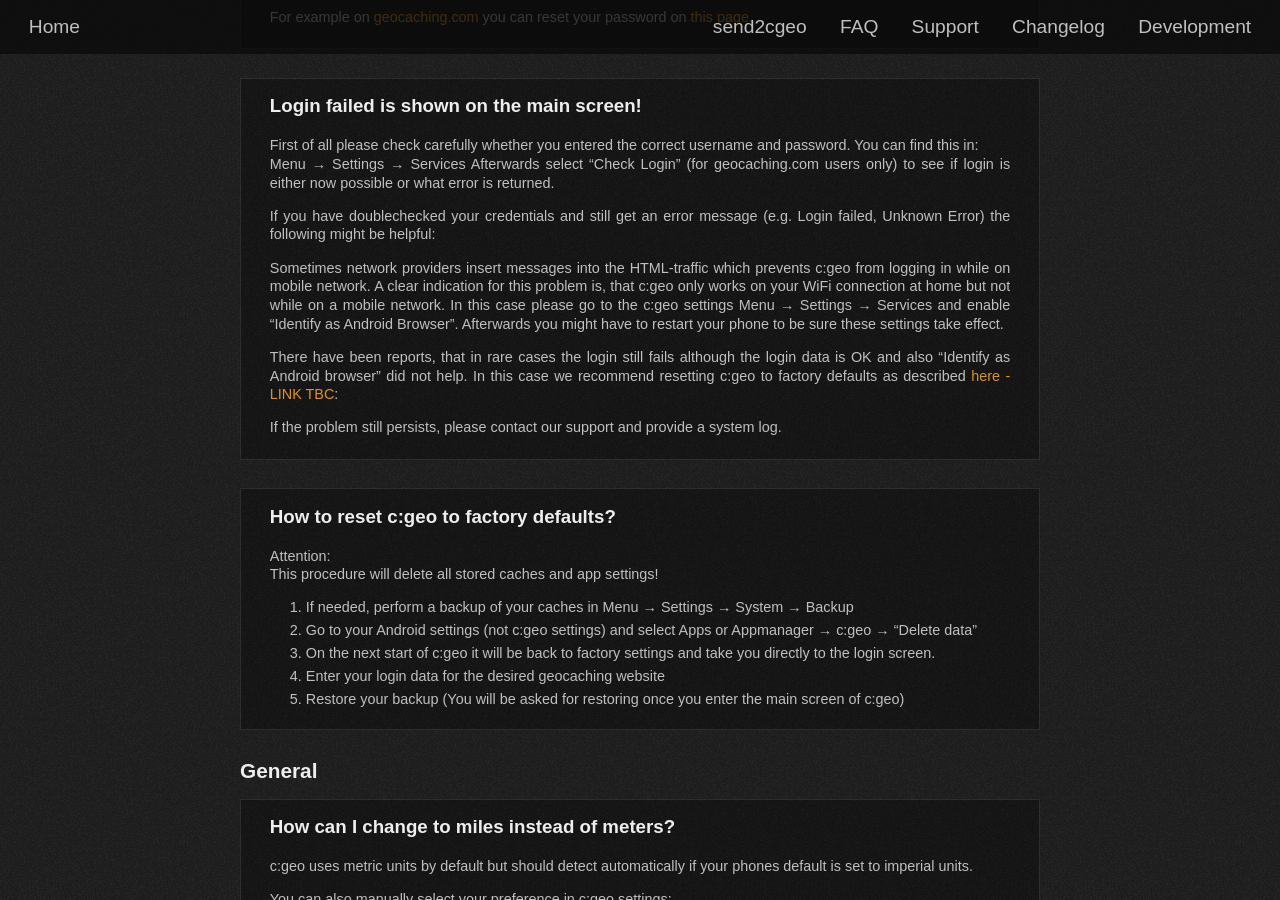
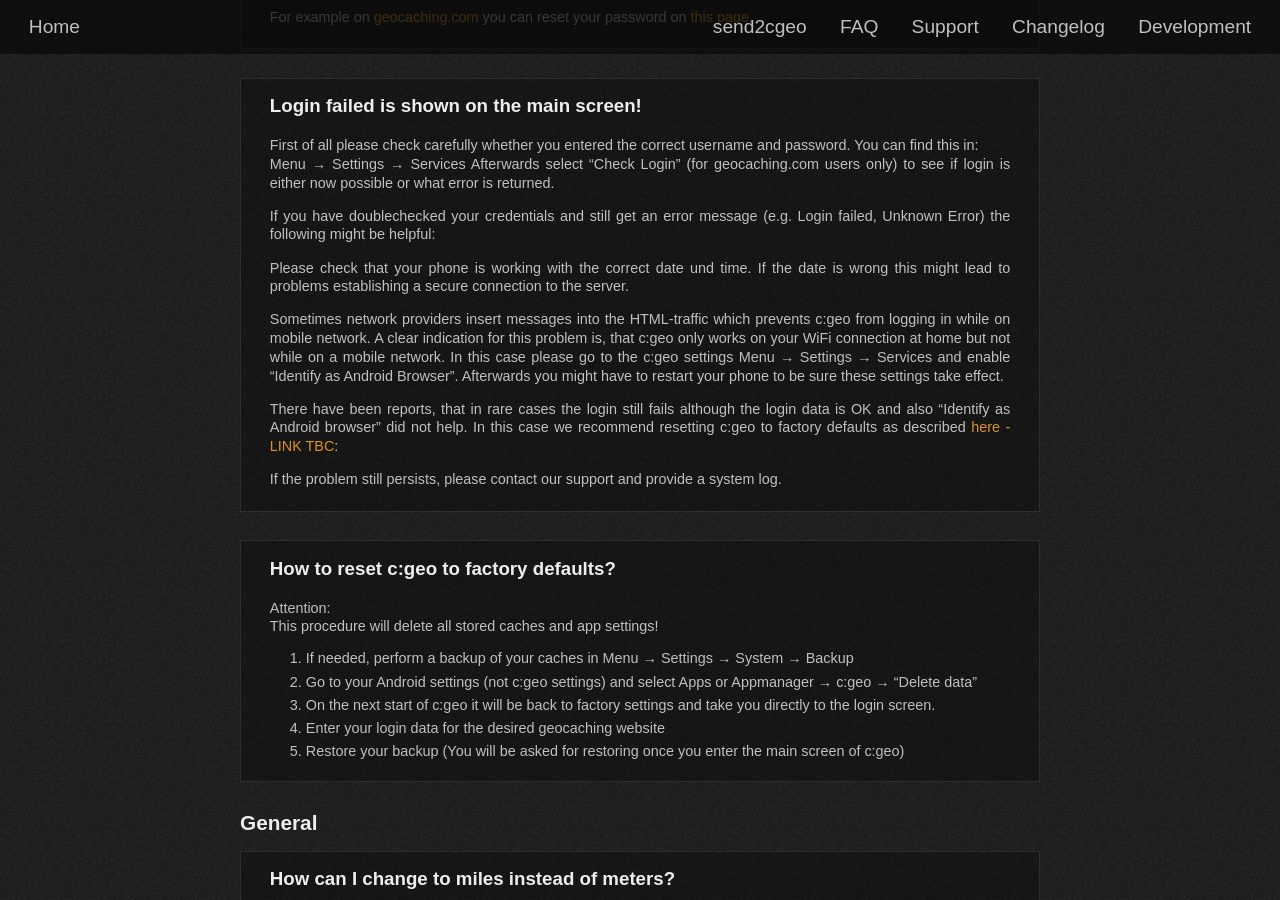
Before and after one commit to cgeo/cgeo.github.io, a Jekyll site: the page built from faq.html, in a window 1280 px wide and 900 px high, scrolled down 3797 px. Built offline with Jekyll 4.4.1, drawn with Linux system fonts in a browser that asks for light colours; some web fonts are replaced.

Commit message:
Add hint for login problem with wrong date
https://github.com/cgeo/cgeo/issues/4750

```diff
--- a/_data/faq.yml
+++ b/_data/faq.yml
@@ -78,6 +78,8 @@
             Afterwards select "Check Login" (for geocaching.com users only) to see if login is either now possible or what error is returned.
 
             If you have doublechecked your credentials and still get an error message (e.g. Login failed, Unknown Error) the following might be helpful:
+
+            Please check that your phone is working with the correct date und time. If the date is wrong this might lead to problems establishing a secure connection to the server.
 
             Sometimes network providers insert messages into the HTML-traffic which prevents c:geo from logging in while on mobile network.
             A clear indication for this problem is, that c:geo only works on your WiFi connection at home but not while on a mobile network.
```
